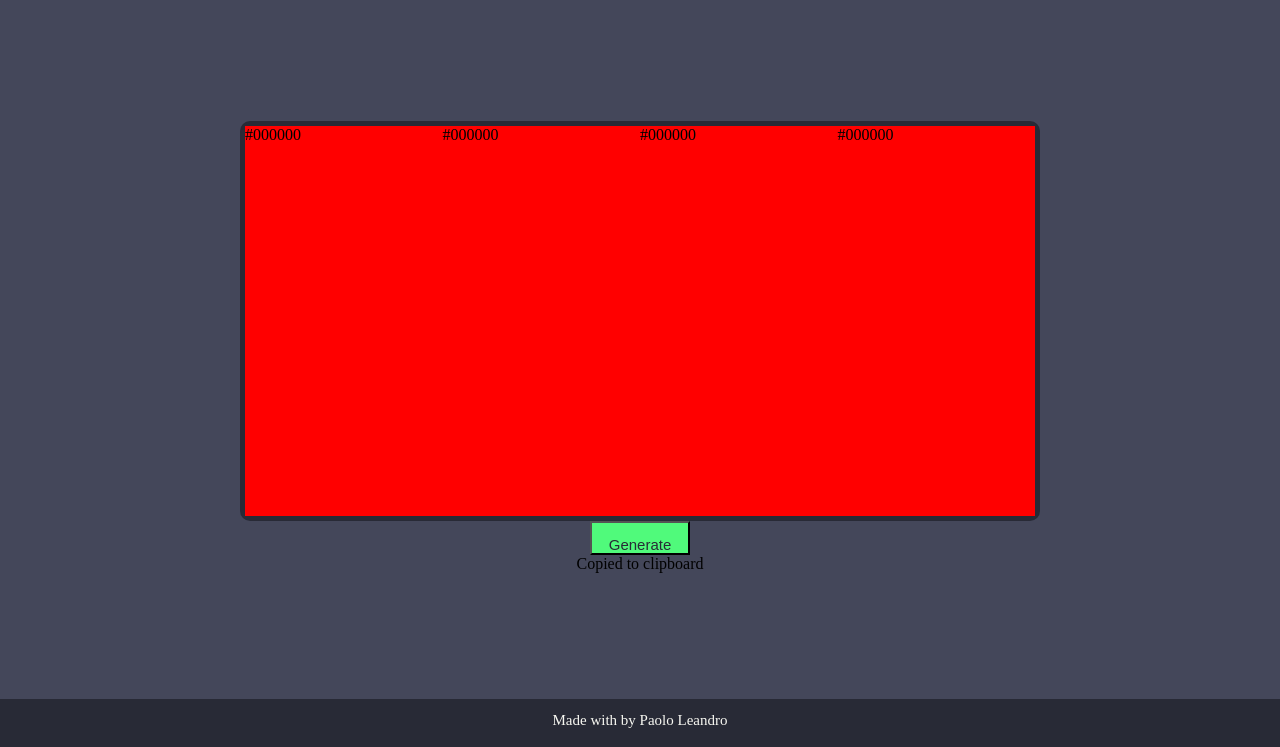
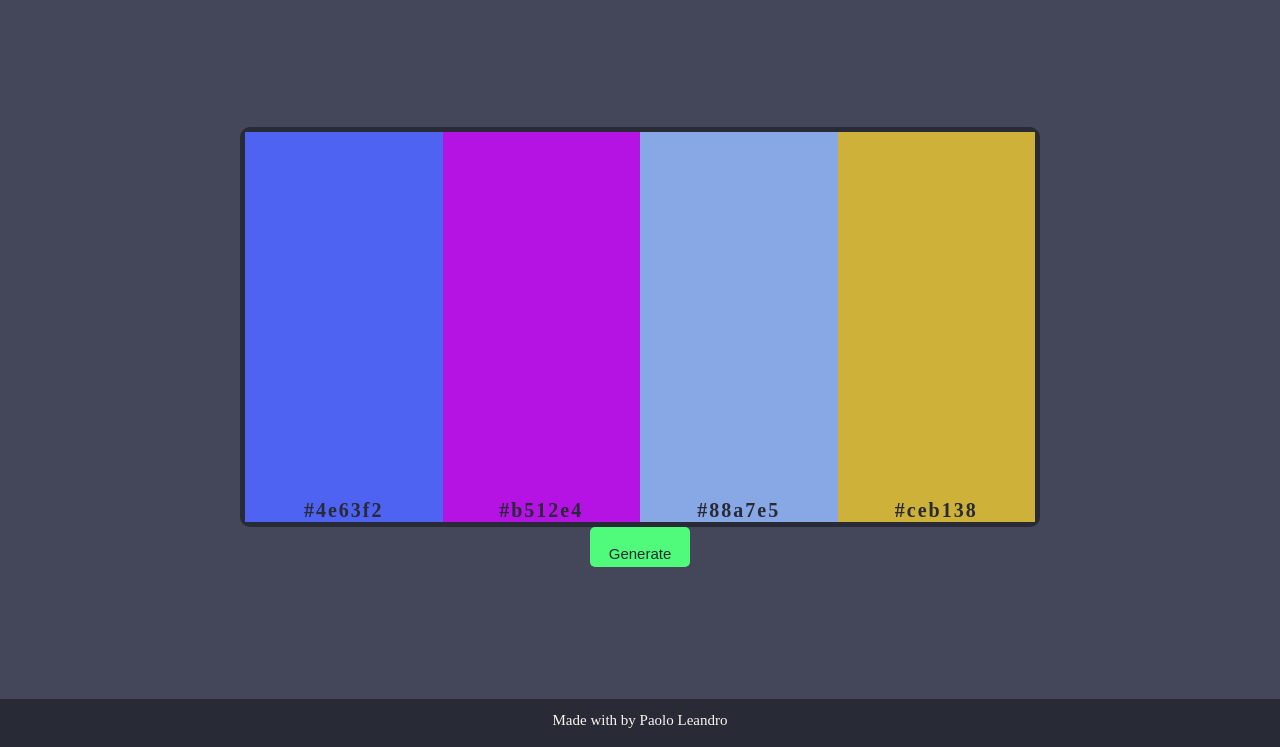
Before and after one commit to paololeandro/color-picker, a plain HTML site: page index.html in a window 1280 px wide. Both pictures are taken after a click on the button "Generate". Shown: the part 53-800 px from the top of the page. Drawn offline with nearby package versions, Linux system fonts and the light colour scheme.

Commit message:
added random colors script

```diff
--- a/assets/style.css
+++ b/assets/style.css
@@ -52,23 +52,46 @@ p {
 .color {
     flex: 25%;
     min-height: 390px;
-    background-color: red;
     transition: .4s linear;
     cursor: pointer;
+    display: flex;
+    justify-content: center;
+    align-items:flex-end;
 }
 
 .color:hover {
     filter: brightness(80%);
 }
 
+.color-hex {
+    font-size: 20px;
+    font-weight: 600;
+    letter-spacing: 2px;
+    color: #282a36;
+}
+
 .refresh {
     width: 100px;
+    height: 40px;
+    border: none;
+    text-align: center;
+    border-radius: 5px;
     background-color: #50fa7b;
+}
+
+.refresh:hover {
+    filter: brightness(80%);
 }
 
 .refresh p {
     font-size: 15px;
     color: #282a36;
+}
+
+.copied {
+    padding: 10px;
+    color: #f8f8f2;
+    display: none;
 }
 
 footer {
--- a/index.html
+++ b/index.html
@@ -39,5 +39,16 @@
         <footer>
             <p>Made with by Paolo Leandro</p>
         </footer>
+
+        <script>
+            // set random colors
+            $('.refresh').click(function(){
+                $('.color').each(function(){
+                    var rColor = '#' + Math.random().toString(16).substr(2,6);
+                    $(this).css('background-color',rColor);
+                    $(this).children('.color-hex').text(rColor);
+                });
+            });
+        </script>
     </body>
 </html>
```
